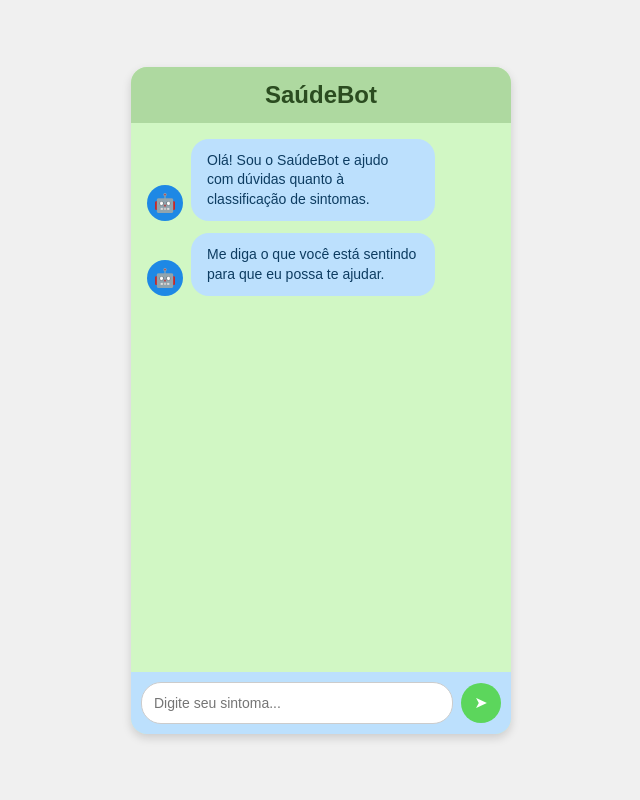
After one commit to AnaQuezia-yay/Saude, a Flask app: template templates/chatbot.html in a window 1280 px wide. The commit adds this page. Shown: the whole page, without its empty margins (319-959 px from the left). Run offline with Flask 3, Linux system fonts and the light colour scheme; the template is opened without the code that fills it, so the values that code supplies are empty.

Commit message:
Criando o Chatbot

```diff
--- a/app.py
+++ b/app.py
@@ -0,0 +1,58 @@
+from flask import Flask, jsonify, render_template, request
+
+app = Flask(__name__)
+
+# Base de regras simples em Python para classificar os sintomas
+base_sintomas = {
+    "graves": ["falta de ar", "peito", "desmaio", "sangramento", "sangue"],
+    "moderados": ["febre", "corpo", "diarreia", "tontura", "vômito", "vomito"],
+    "leves": ["cabeça", "enjoo", "enjoada", "tosse", "coriza", "cansaço"],
+}
+
+
+@app.route("/")
+def index():
+  return render_template("chatbot.html")  # Sua tela do chat
+
+
+@app.route("/api/chat", methods=["POST"])
+def processar_chat():
+  # Recebe a mensagem enviada pelo JavaScript do navegador
+  dados = request.get_json()
+  mensagem_usuario = dados.get("mensagem", "").lower()
+
+  classificacao_encontrada = ""
+
+  # Verifica em qual categoria o sintoma se encaixa
+  for categoria, sintomas in base_sintomas.items():
+    if any(sintoma in mensagem_usuario for sintoma in sintomas):
+      classificacao_encontrada = categoria
+      break
+
+  # Define a resposta com base na categoria
+  if classificacao_encontrada == "graves":
+    resposta = (
+        "Entendi. Seu sintoma se configura na classificação:"
+        " **Sintomas Graves / Urgentes**."
+    )
+  elif classificacao_encontrada == "moderados":
+    resposta = (
+        "Entendi. Seu sintoma se configura na classificação:"
+        " **Sintomas Moderados**."
+    )
+  elif classificacao_encontrada == "leves":
+    resposta = (
+        "Entendi. Seu sintoma se configura na classificação: **Sintomas Leves**."
+    )
+  else:
+    resposta = (
+        "Não consegui identificar com clareza a gravidade desse sintoma."
+        " Procure orientação profissional se necessário."
+    )
+
+  # Devolve a resposta em formato JSON para o front-end
+  return jsonify({"resposta": resposta})
+
+
+if __name__ == "__main__":
+  app.run(debug=True)
--- /dev/null
+++ b/templates/chatbot.html
@@ -0,0 +1,211 @@
+<!DOCTYPE html>
+<html lang="pt-BR">
+<head>
+  <meta charset="UTF-8">
+  <meta name="viewport" content="width=device-width, initial-scale=1.0">
+  <title>SaúdeBot - Triagem</title>
+  <style>
+    /* Estilos visuais integrados para facilitar o teste */
+    * {
+      box-sizing: border-box;
+      margin: 0;
+      padding: 0;
+      font-family: Arial, sans-serif;
+    }
+
+    body {
+      background-color: #f0f0f0;
+      display: flex;
+      justify-content: center;
+      align-items: center;
+      height: 100vh;
+    }
+
+    .app-container {
+      width: 100%;
+      max-width: 380px;
+      height: 667px;
+      background-color: #d1f7c4; /* Verde claro do seu protótipo */
+      display: flex;
+      flex-direction: column;
+      border-radius: 16px;
+      overflow: hidden;
+      box-shadow: 0 4px 10px rgba(0, 0, 0, 0.15);
+    }
+
+    .chat-header {
+      background-color: #aed9a0;
+      padding: 14px;
+      text-align: center;
+      font-size: 1rem;
+      font-weight: bold;
+      color: #2b4c20;
+    }
+
+    .chat-messages {
+      flex: 1;
+      padding: 16px;
+      overflow-y: auto;
+      display: flex;
+      flex-direction: column;
+      gap: 12px;
+    }
+
+    .message {
+      display: flex;
+      align-items: flex-end;
+      gap: 8px;
+    }
+
+    .message.bot {
+      align-self: flex-start;
+    }
+
+    .message.user {
+      align-self: flex-end;
+      flex-direction: row-reverse;
+    }
+
+    .avatar {
+      width: 36px;
+      height: 36px;
+      background-color: #1e88e5;
+      border-radius: 50%;
+      display: flex;
+      justify-content: center;
+      align-items: center;
+      font-size: 18px;
+      flex-shrink: 0;
+    }
+
+    .avatar.user-avatar {
+      background-color: #72c050;
+    }
+
+    .bubble {
+      max-width: 70%;
+      padding: 12px 16px;
+      border-radius: 18px;
+      font-size: 14px;
+      line-height: 1.4;
+      background-color: #bce0fd;
+      color: #0d3c61;
+    }
+
+    .chat-input-area {
+      padding: 10px;
+      background-color: #bce0fd;
+      display: flex;
+      gap: 8px;
+      align-items: center;
+    }
+
+    .chat-input-area input {
+      flex: 1;
+      padding: 12px;
+      border: 1px solid #ccc;
+      border-radius: 20px;
+      outline: none;
+      font-size: 14px;
+    }
+
+    .chat-input-area button {
+      width: 40px;
+      height: 40px;
+      background-color: #5cd65c;
+      border: none;
+      border-radius: 50%;
+      color: white;
+      font-size: 16px;
+      cursor: pointer;
+    }
+  </style>
+</head>
+<body>
+  <div class="app-container">
+    <header class="chat-header">
+      <h2>SaúdeBot</h2>
+    </header>
+
+    <!-- Área onde as mensagens aparecem -->
+    <div class="chat-messages" id="chatMessages">
+      <div class="message bot">
+        <div class="avatar">🤖</div>
+        <div class="bubble">Olá! Sou o SaúdeBot e ajudo com dúvidas quanto à classificação de sintomas.</div>
+      </div>
+      <div class="message bot">
+        <div class="avatar">🤖</div>
+        <div class="bubble">Me diga o que você está sentindo para que eu possa te ajudar.</div>
+      </div>
+    </div>
+
+    <!-- Campo de digitação -->
+    <div class="chat-input-area">
+      <input type="text" id="userInput" placeholder="Digite seu sintoma..." autocomplete="off">
+      <button id="sendBtn" onclick="sendMessage()">➤</button>
+    </div>
+  </div>
+
+  <!-- Lógica do JavaScript integrada -->
+  <script>
+    async function sendMessage() {
+      const input = document.getElementById("userInput");
+      const text = input.value.trim();
+
+      if (text === "") return;
+
+      // 1. Mostra a mensagem do usuário na tela
+      appendMessage("user", text);
+      input.value = "";
+
+      try {
+        // 2. Envia para o Python processar
+        const response = await fetch('/api/chat', {
+          method: 'POST',
+          headers: { 'Content-Type': 'application/json' },
+          body: JSON.stringify({ mensagem: text })
+        });
+
+        const data = await response.json();
+
+        // 3. Mostra a resposta que veio do servidor Python
+        setTimeout(() => {
+          appendMessage("bot", data.resposta);
+        }, 500);
+
+      } catch (error) {
+        console.error("Erro ao comunicar com o servidor:", error);
+      }
+    }
+
+    function appendMessage(sender, text) {
+      const container = document.getElementById("chatMessages");
+
+      const messageDiv = document.createElement("div");
+      messageDiv.classList.add("message", sender);
+
+      const avatarDiv = document.createElement("div");
+      avatarDiv.classList.add("avatar");
+      if (sender === "user") avatarDiv.classList.add("user-avatar");
+      avatarDiv.textContent = sender === "bot" ? "🤖" : "👤";
+
+      const bubbleDiv = document.createElement("div");
+      bubbleDiv.classList.add("bubble");
+      bubbleDiv.innerHTML = text;
+
+      messageDiv.appendChild(avatarDiv);
+      messageDiv.appendChild(bubbleDiv);
+      container.appendChild(messageDiv);
+
+      container.scrollTop = container.scrollHeight;
+    }
+
+    // Envia ao pressionar Enter
+    document.getElementById("userInput").addEventListener("keypress", function(e) {
+      if (e.key === "Enter") {
+        sendMessage();
+      }
+    });
+  </script>
+</body>
+</html>
```
Also changed, not shown: static/style.css (added, +150 -0 lines), style.css (deleted, +0 -12 lines), templates/index.html (renamed from index.html, +119 -5 lines).
